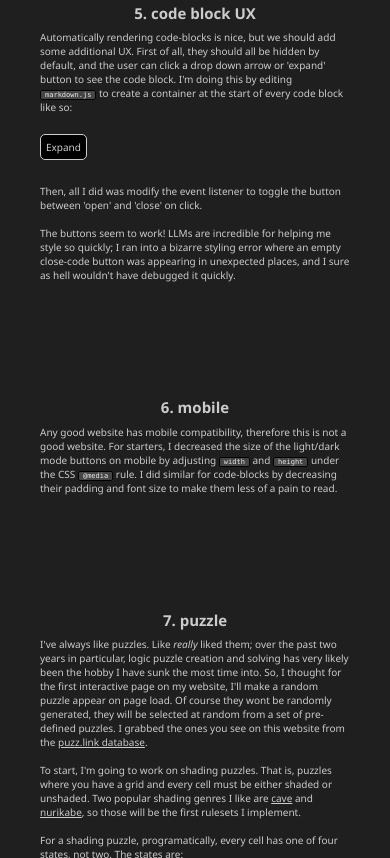
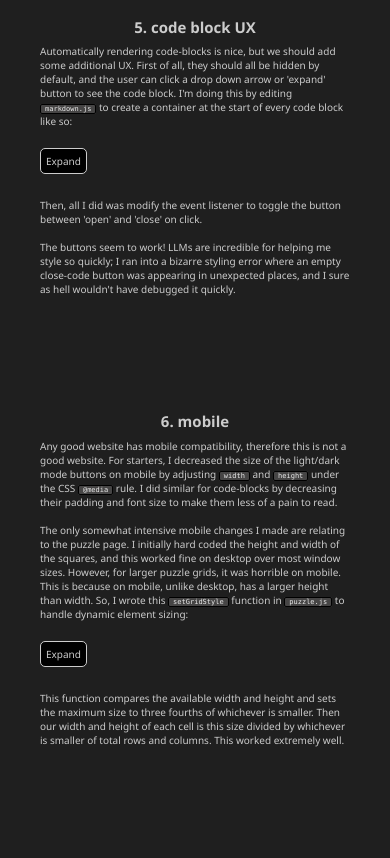
Before and after one commit to jehlp/jehlp.github.io, a plain HTML site: page pages/website.html in a window 390 px wide. Shown: the part 3300-4158 px from the top of the page. Drawn offline with Linux system fonts and the light colour scheme.

Commit message:
mobile devlog

````diff
--- a/pages/website.html
+++ b/pages/website.html
@@ -360,7 +360,7 @@ document.querySelectorAll('a').forEach(link => {
                 <h2 id="redirects" data-popup-info="Website redirects.">4. redirects</h2>
                 <div id="markdown-content">
                     One thing I absolutely did not like at all starting this site is how all my urls were
-                    `base/page.html`. I wanted `base/page` for cleanliness. So, I added a `404.html` file
+                    `base/pages/page.html`. I wanted `base/pages/page` for cleanliness. So, I added a `404.html` file
                     in the root directory, and attached a `redirect.js` script. It's very short and gets
                     the job done:
                     ```javascript
@@ -412,6 +412,35 @@
                     I decreased the size of the light/dark mode buttons on mobile by adjusting `width` and `height`
                     under the CSS `@media` rule. I did similar for code-blocks by decreasing their padding and
                     font size to make them less of a pain to read.
+                    <br>
+                    <br>
+                    The only somewhat intensive mobile changes I made are relating to the puzzle page. I initially
+                    hard coded the height and width of the squares, and this worked fine on desktop over most window
+                    sizes. However, for larger puzzle grids, it was horrible on mobile. This is because on mobile,
+                    unlike desktop, has a larger height than width. So, I wrote this `setGridStyle`
+                    function in `puzzle.js` to handle dynamic element sizing:
+                    ```javascript
+function setGridStyle(rows, cols) {
+    const screenWidth = window.innerWidth;
+    const screenHeight = window.innerHeight;
+    const maxSize = Math.min(screenWidth, screenHeight) * 0.75;
+    const gridDimension = Math.min(rows, cols);
+    const W = Math.floor(maxSize / gridDimension);
+
+    grid.style.gridTemplateColumns = `repeat(${cols}, ${W}px)`;
+    grid.style.gridTemplateRows = `repeat(${rows}, ${W}px)`;
+
+    const cells = grid.querySelectorAll('.grid-cell');
+    cells.forEach(cell => {
+        cell.style.width = `${W}px`;
+        cell.style.height = `${W}px`;
+        cell.style.fontSize = `${W / 2.5}px`;
+    });
+}
+                    ```
+                    This function compares the available width and height and sets the maximum size to three
+                    fourths of whichever is smaller. Then our width and height of each cell is this size divided
+                    by whichever is smaller of total rows and columns. This worked extremely well.
                 </div>
             </section>
             <section>
````
